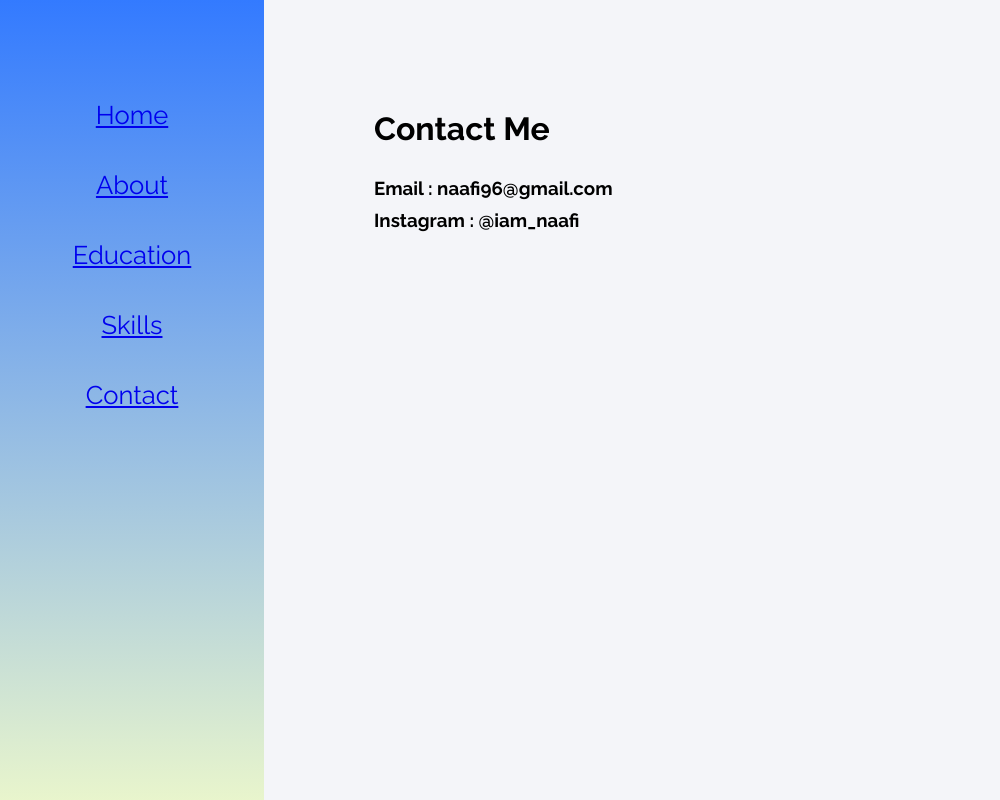
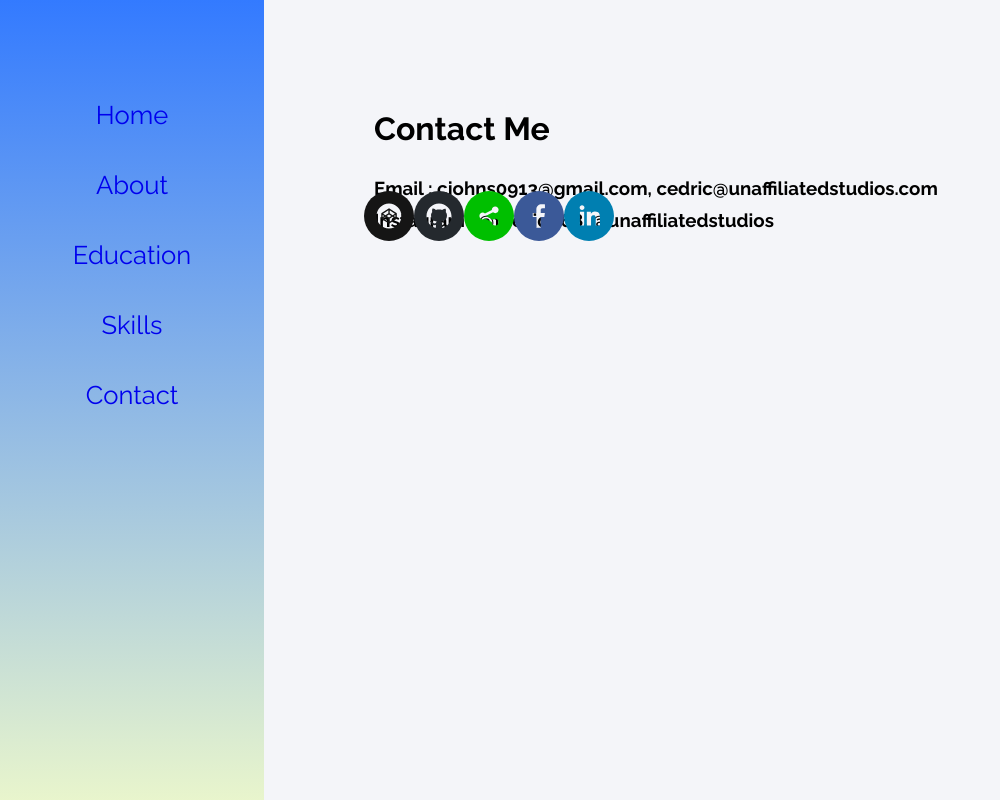
Before and after one commit to fireside68/portfolio_site, a React (Create React App) app: page /contact in a window 1280 px wide. Shown: the whole page, without its empty margins (0-1000 px from the left). Built offline with nearby package versions, Linux system fonts and the light colour scheme.

Commit message:
Install react-social-icons

```diff
--- a/package.json
+++ b/package.json
@@ -11,6 +11,7 @@
     "react-dom": "^16.13.1",
     "react-router-dom": "^5.2.0",
     "react-scripts": "3.4.3",
+    "react-social-icons": "^4.1.0",
     "react-typing-effect": "^2.0.3",
     "serve": "^11.3.2",
     "typescript": "^4.0.2"
--- a/src/App.css
+++ b/src/App.css
@@ -49,6 +49,9 @@ nav ul {
   color: white !important;
 }
 
+nav ul a {
+  text-decoration: none;
+}
 nav ul li {
   margin: 40px;
 }
@@ -60,7 +63,7 @@ nav ul li {
 }
 
 .social {
-  position: absolute;
+  position: relative;
   margin-top: 20px;
   display: flex;
   bottom: 60px;
--- a/src/components/Social.js
+++ b/src/components/Social.js
@@ -1,29 +1,15 @@
 /* eslint-disable react/jsx-no-target-blank */
 import React, { Component } from "react";
+import { SocialIcon } from 'react-social-icons';
 class Social extends Component {
     render() {
         return (
             <div className="social">
-                <a href="https://codepen.io/fireside68" target="_blank">
-                    {" "}
-                    <i className="fab fa-codepen"> </i>
-                </a>
-                <a href="https://github.com/fireside68" target="_blank">
-                    {" "}
-                    <i className="fab fa-github"> </i>
-                </a>
-                <a href="https://Instagram.com/fireside68" target="_blank">
-                    {" "}
-                    <i className="fab fa-instagram"> </i>
-                </a>
-                <a href="https://www.facebook.com" target="_blank">
-                    {" "}
-                    <i className="fab fa-facebook-f"> </i>
-                </a>
-                <a href="https://www.linkedin.com" target="_blank">
-                    {" "}
-                    <i className="fab fa-linkedin-in"> </i>
-                </a>
+                <SocialIcon url="https://codepen.io/fireside68" target="_blank" rel="noopener noreferrer" />
+                <SocialIcon url="https://github.com/fireside68" target="_blank" rel="noopener noreferrer" />
+                <SocialIcon url="https://Instagram.com/fireside68" target="_blank" rel="noopener noreferrer" />
+                <SocialIcon url="https://www.facebook.com/cedric.johnson.391082" target="_blank" rel="noopener noreferrer" />
+                <SocialIcon url="https://www.linkedin.com/in/cedric-johnson-88464380/" target="_blank" rel="noopener noreferrer" />
             </div>
         );
     }
--- a/src/contents/Contact.js
+++ b/src/contents/Contact.js
@@ -5,8 +5,8 @@ class Contact extends Component {
         return (
             <div className="condiv">
                 <h1 className="subtopic">Contact Me</h1>
-                <h3>Email  :   naafi96@gmail.com</h3>
-                <h3>Instagram   :   @iam_naafi</h3>
+                <h3>Email  :   cjohns0913@gmail.com, cedric@unaffiliatedstudios.com</h3>
+                <h3>Instagram   :   @fireside68, @unaffiliatedstudios</h3>
                 <Social />
             </div>
         )
--- a/src/contents/Home.js
+++ b/src/contents/Home.js
@@ -7,14 +7,17 @@ class Home extends Component {
   render() {
     return (
       <div className="condiv home">
+        <div>
+          <ReactTypingEffect
+            className="typingeffect"
+            text={["I am Cedric Johnson", "I am a web developer"]}
+            speed={100}
+            eraseDelay={700}
+          />
+        </div>
+
         <img src={profilepic} alt="" className="profilepic"></img>
         <br/>
-        <ReactTypingEffect
-          className="typingeffect"
-          text={["I am Cedric Johnson", "I am a web developer"]}
-          speed={100}
-          eraseDelay={700}
-        />
         <Social />
       </div>
     );
```
Also changed, not shown: 1 other file (tests, documents, lock files or other folders).
